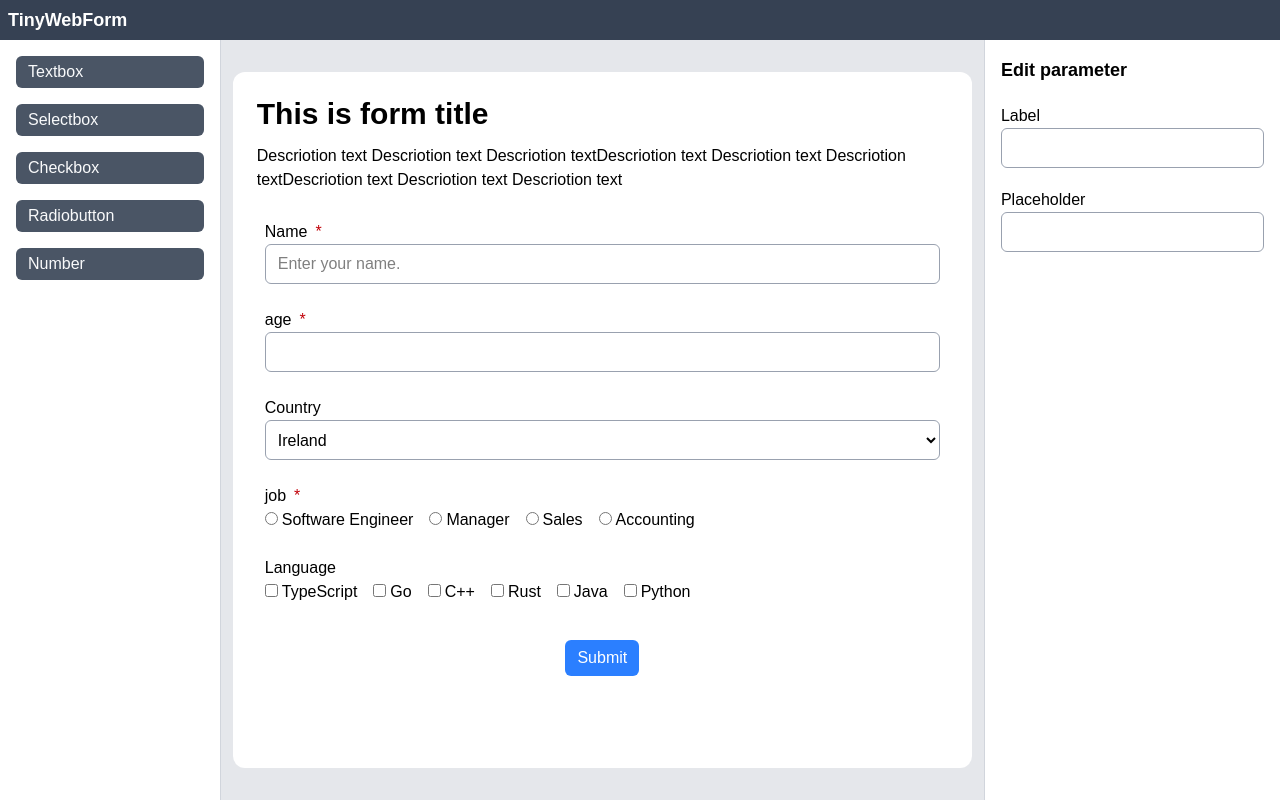
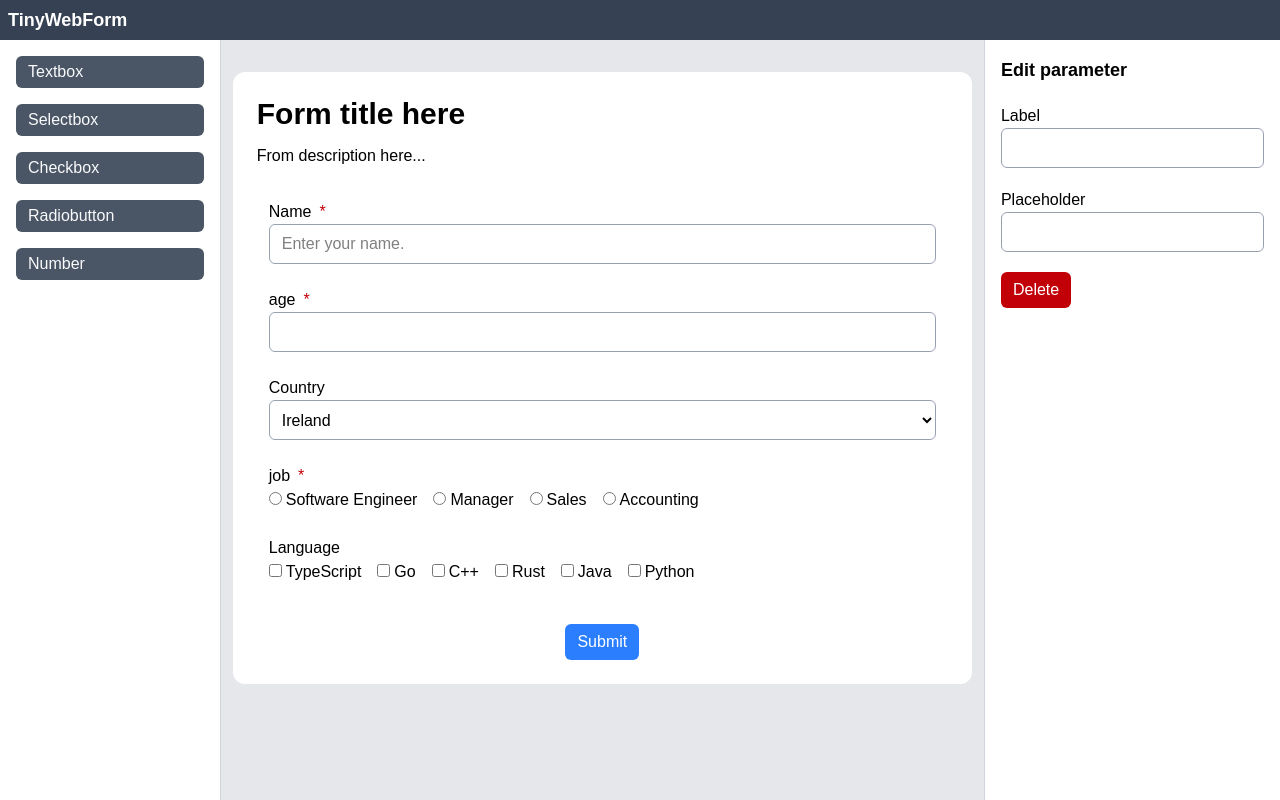
Before and after one commit to alcogy/next-web-form, a Next.js app: page / in a window 1280 px wide. Built offline with nearby package versions, Linux system fonts and the light colour scheme.

Commit message:
Update editable.

```diff
--- a/app/page.tsx
+++ b/app/page.tsx
@@ -1,9 +1,29 @@
+'use client'
+
 import { formParts, sampleForms, FormSet } from '@/app/constants';
+import { useState } from 'react';
 
 export default function Page() {
 
+  const [ui, setUi] = useState<FormSet[]>(sampleForms);
+  const [selected, setSelected] = useState<number|null>(null);
+  const [title, setTitle] = useState<string>('Form title here');
+  const [desc, setDesc] = useState<string>('From description here...');
+
+  function onClickItem(v: number) {
+    const newUi = [...ui];
+    newUi.push({ label: 'Label Here', type: v, require: false, value: '', items: [{id: 1, label:'item1'}, {id: 2, label:'item2'}], placeholder: undefined});
+    setUi(newUi);
+  }
+
   function getRanaString() {
     return Math.random().toString(32).substring(2);
+  }
+
+  function onDelete() {
+    const newUi = ui.filter((v, i) => i !== selected);
+    setUi(newUi);
+    setSelected(null);
   }
 
   function getFormComponent(form: FormSet): React.ReactNode {
@@ -20,7 +40,7 @@ export default function Page() {
         return (
           <select className="border border-gray-400 px-2 h-10 rounded-md w-full">
             {form.items?.map((v) => (
-              <option value={v.id}>{v.label}</option>
+              <option key={v.id} value={v.id}>{v.label}</option>
             ))}
           </select>
         );
@@ -28,7 +48,7 @@ export default function Page() {
         return (
           <div className='flex gap-4'>
             {form.items?.map((v) => (
-              <label><input type="checkbox" value={v.id} className="mr-1" />{v.label}</label>
+              <label key={v.id}><input type="checkbox" value={v.id} className="mr-1" />{v.label}</label>
             ))}
           </div>
         );
@@ -37,7 +57,7 @@ export default function Page() {
         return (
           <div className='flex gap-4'>
             {form.items?.map((v) => (
-              <label><input type="radio" name={name} value={v.id} className="mr-1" />{v.label}</label>
+              <label key={v.id}><input type="radio" name={name} value={v.id} className="mr-1" />{v.label}</label>
             ))}
           </div>
         );
@@ -62,24 +82,41 @@ export default function Page() {
         <div className="w-88 border-r border-gray-300 p-4">
           <div className='flex flex-col gap-4'>
             {formParts.map((v) => (
-              <button key={v.id} className='bg-gray-600 hover:bg-gray-500 text-gray-50 py-1 px-3 rounded-md select-none text-left cursor-pointer'>{v.label}</button>
+              <button
+                key={v.id}
+                className='bg-gray-600 hover:bg-gray-500 text-gray-50 py-1 px-3 rounded-md select-none text-left cursor-pointer'
+                onClick={() => onClickItem(v.id)}
+              >
+                {v.label}
+              </button>
             ))}
           </div>
         </div>
-        <div className="w-full bg-gray-200 py-8 px-3 flex justify-center">
-          <div className='bg-white w-full max-w-4xl select-none p-6 rounded-xl'>
-            <div>
-              <h1 className='text-3xl font-bold mb-3'>This is form title</h1>
-              <p>Descriotion text Descriotion text Descriotion textDescriotion text Descriotion text Descriotion textDescriotion text Descriotion text Descriotion text</p>
+        <div className="w-full bg-gray-200 py-8 px-3 flex justify-center overflow-y-auto">
+          <div className='bg-white w-full max-w-4xl select-none p-6 rounded-xl h-fit'>
+            <div onClick={() =>  setSelected(null)}>
+              <h1
+                className='text-3xl font-bold mb-3'
+                contentEditable="true"
+                onBlur={(e) => setTitle(e.currentTarget.innerText)}
+              >
+                Form title here
+              </h1>
+              <p contentEditable="true" onBlur={(e) => setDesc(e.currentTarget.innerText)}>
+                From description here...
+              </p>
             </div>
-            <div className="flex flex-col gap-6 mt-5 p-2">
-              {sampleForms.map((v, i) => (
-                <div key={i}>
+            <div className="flex flex-col mt-5">
+              {ui.map((v, i) => (
+                <div
+                  key={i}
+                  className={`p-3 ${i === selected ? 'bg-gray-200' : 'hover:bg-blue-50'}`}
+                  onClick={() =>  setSelected(i)}
+                >
                   <p className='block'>{v.label}{v.require && <span className='pl-2 text-red-700'>*</span>}</p>
                   {getFormComponent(v)}
                 </div>
               ))}
-
             </div>
             <div className='mt-7 text-center'>
               <button className='bg-blue-500 hover:bg-blue-400 text-white cursor-pointer px-3 py-1.5 rounded-md'>Submit</button>
@@ -97,6 +134,15 @@ export default function Page() {
                 <label>Placeholder</label>
                 <input type="text" className="border border-gray-400 px-3 h-10 rounded-md w-full" />
               </div>
+
+              <div>
+                <button
+                  className='bg-red-700 hover:bg-red-600 text-white cursor-pointer px-3 py-1.5 rounded-md'
+                  onClick={() => onDelete()}
+                >
+                  Delete
+                </button>
+              </div>
           </div>
 
         </div>
```
